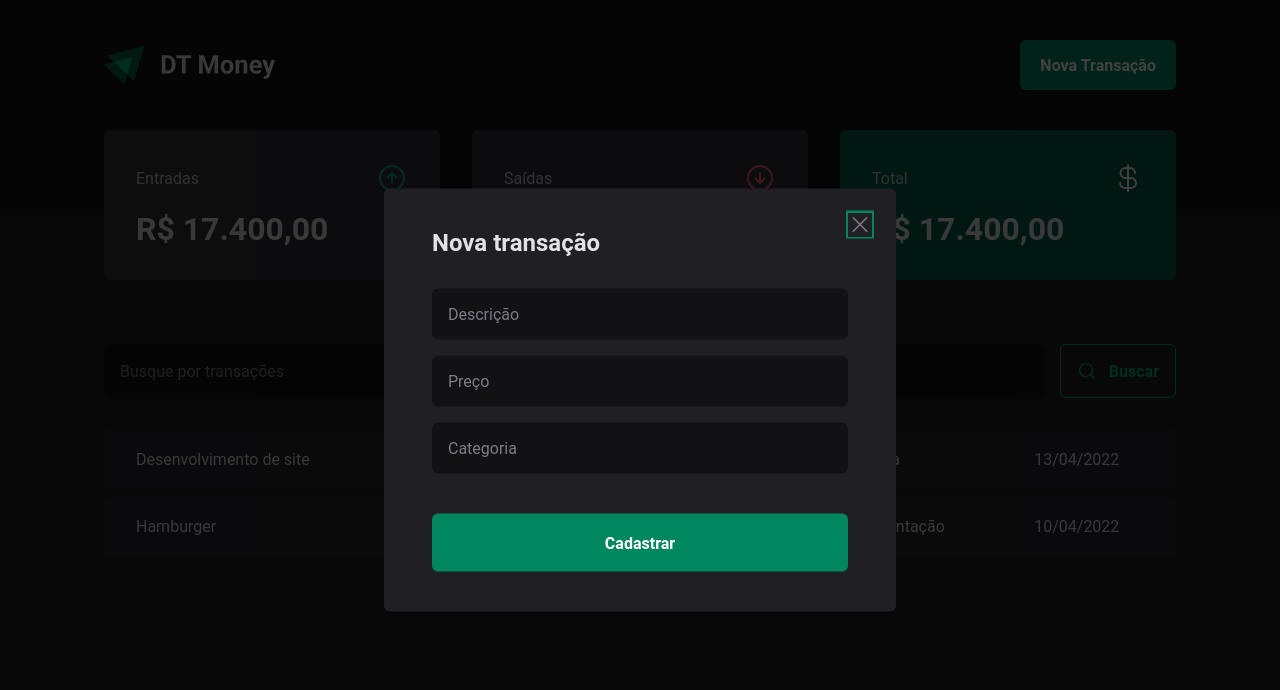
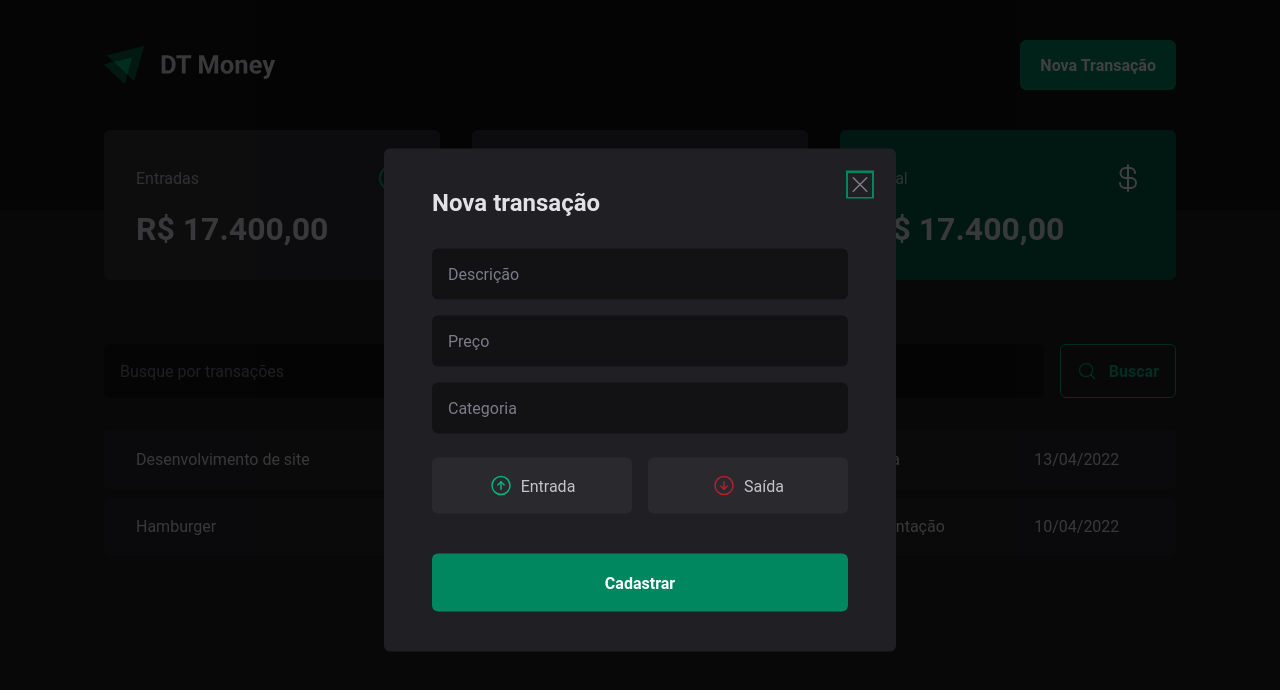
Before and after one commit to freitasDavi/03-dt-money, a React (Vite) app: page / in a window 1280 px wide. Both pictures are taken after a click on the button "Nova Transação". Shown: the top 690 px of the page. Built offline with nearby package versions, Linux system fonts and the light colour scheme.

Commit message:
Finished Radio group

```diff
--- a/package.json
+++ b/package.json
@@ -10,6 +10,7 @@
   },
   "dependencies": {
     "@radix-ui/react-dialog": "^1.0.0",
+    "@radix-ui/react-radio-group": "^1.0.0",
     "phosphor-react": "^1.4.1",
     "react": "^18.2.0",
     "react-dom": "^18.2.0",
--- a/src/components/NewTransactionModal/index.tsx
+++ b/src/components/NewTransactionModal/index.tsx
@@ -1,6 +1,6 @@
 import * as Dialog from '@radix-ui/react-dialog';
-import { X } from 'phosphor-react';
-import { CloseButton, Content, Overlay } from './styles';
+import { ArrowCircleDown, ArrowCircleUp, X } from 'phosphor-react';
+import { CloseButton, Content, Overlay, TransactionType, TransactionTypeButton } from './styles';
 
 export function NewTransactionModal () {
     return (
@@ -16,6 +16,11 @@
                         <input type="number" placeholder='Preço' required />
                         <input type="text" placeholder='Categoria' required />
 
+                        <TransactionType>
+                            <TransactionTypeButton value='income' variant='income'><ArrowCircleUp size={24} /> Entrada</TransactionTypeButton>
+                            <TransactionTypeButton value='outcome' variant='outcome'><ArrowCircleDown size={24} /> Saída</TransactionTypeButton>
+                        </TransactionType>
+
                         <button type='submit'>Cadastrar</button>
                     </form>
 
--- a/src/components/NewTransactionModal/styles.ts
+++ b/src/components/NewTransactionModal/styles.ts
@@ -1,5 +1,6 @@
 import styled from "styled-components";
 import * as Dialog from "@radix-ui/react-dialog";
+import * as RadioGroup from "@radix-ui/react-radio-group";
 
 export const Overlay = styled(Dialog.Overlay)`
   position: fixed;
@@ -69,3 +70,53 @@
   cursor: pointer;
   color: ${(props) => props.theme["gray-500"]};
 `;
+
+export const TransactionType = styled(RadioGroup.Root)`
+  display: grid;
+  grid-template-columns: repeat(2, 1fr);
+  gap: 1rem;
+  margin-top: 0.5rem;
+`;
+
+interface TransactionTypeButtonProps {
+  variant: "income" | "outcome";
+}
+
+export const TransactionTypeButton = styled(
+  RadioGroup.Item
+)<TransactionTypeButtonProps>`
+  background: ${(props) => props.theme["gray-700"]};
+  padding: 1rem;
+  display: flex;
+  justify-content: center;
+  align-items: center;
+  gap: 0.5rem;
+  border-radius: 6px;
+  cursor: pointer;
+  border: 0;
+  color: ${(props) => props.theme["gray-300"]};
+
+  svg {
+    color: ${(props) =>
+      props.variant === "income"
+        ? props.theme["green-300"]
+        : props.theme["red-500"]};
+  }
+
+  &[data-state="unchecked"]:hover {
+    transition: background-color 0.2s;
+    background: ${(props) => props.theme["gray-600"]};
+  }
+
+  &[data-state="checked"] {
+    color: ${(props) => props.theme.white};
+    background: ${(props) =>
+      props.variant === "income"
+        ? props.theme["green-500"]
+        : props.theme["red-500"]};
+
+    svg {
+      color: ${(props) => props.theme.white};
+    }
+  }
+`;
```
Also changed, not shown: 1 other file (tests, documents, lock files or other folders).
